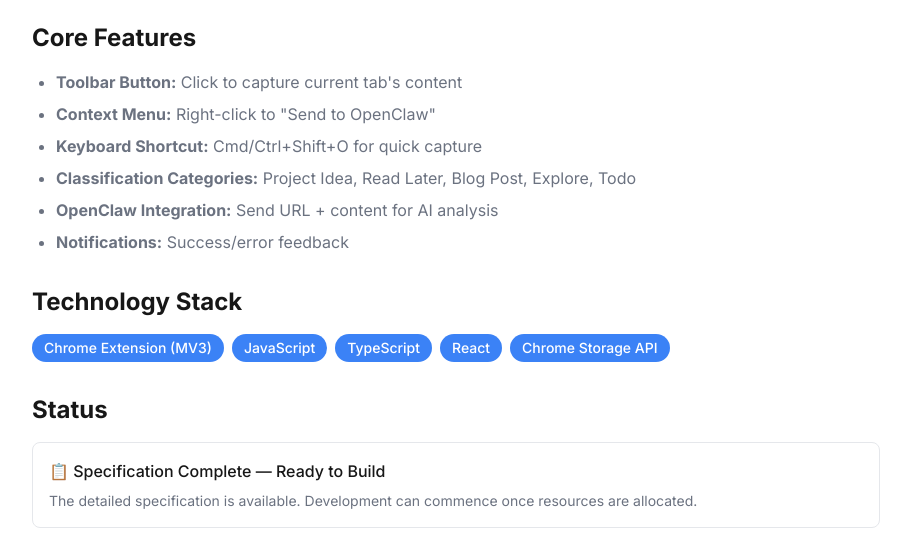
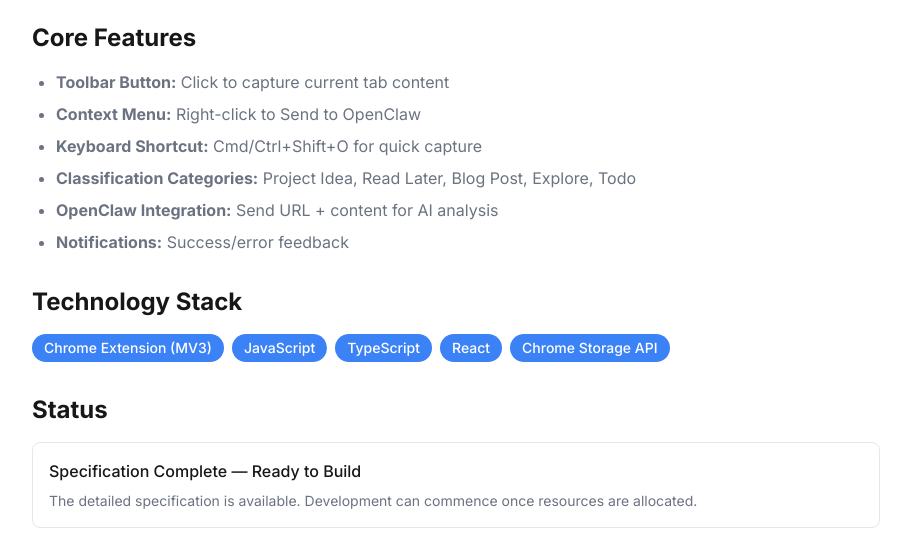
Before and after one commit to gauravsurtani/gauravsurtani.github.io, a Next.js app: page /things-to-build/chrome-extension in a window 1280 px wide. Shown: the part 368-901 px from the top of the page, without its empty margins (184-1095 px from the left). Built offline with nearby package versions, Linux system fonts and the light colour scheme.

Commit message:
Fix ESLint errors in Things to Build pages

```diff
--- a/src/app/things-to-build/android-app/page.tsx
+++ b/src/app/things-to-build/android-app/page.tsx
@@ -2,7 +2,7 @@
 
 import React from 'react'
 import Link from 'next/link'
-import { FaAndroid, FaArrowLeft, FaRocket, FaCode, FaMobile, FaBrain, FaMusic } from 'react-icons/fa'
+import { FaAndroid, FaArrowLeft } from 'react-icons/fa'
 
 const ThingsToBuildAndroidPage = () => {
   return (
@@ -26,7 +26,7 @@
             <h1 className="text-4xl font-bold">Tech Blog Catchup - Android App</h1>
           </div>
           <p className="text-lg" style={{ color: 'var(--muted-foreground)' }}>
-            A "NotebookLM-style" audio experience for engineering blogs.
+            A NotebookLM-style audio experience for engineering blogs.
           </p>
         </div>
       </div>
@@ -45,7 +45,7 @@
             <h2 className="text-2xl font-bold mb-4">Key Features</h2>
             <ul className="list-disc pl-6 space-y-2" style={{ color: 'var(--muted-foreground)' }}>
               <li><strong>URL Input:</strong> Simple text field to paste blog URLs</li>
-              <li><strong>Share Extension:</strong> Android system intent to "Share to Tech Blog Catchup"</li>
+              <li><strong>Share Extension:</strong> Android system intent to Share to Tech Blog Catchup</li>
               <li><strong>LLM Script Generation:</strong> Transform technical text into dialogue scripts</li>
               <li><strong>TTS Audio Synthesis:</strong> Generate MP3 podcasts using ElevenLabs or OpenAI</li>
               <li><strong>Podcast Player:</strong> Standard controls with background playback</li>
@@ -74,7 +74,7 @@
           <section className="mb-8">
             <h2 className="text-2xl font-bold mb-4">Status</h2>
             <div className="p-4 rounded-lg border" style={{ backgroundColor: 'var(--card-bg)', borderColor: 'var(--card-border)' }}>
-              <p className="font-medium">📋 Specification Complete — Ready to Build</p>
+              <p className="font-medium">Specification Complete — Ready to Build</p>
               <p className="text-sm mt-2" style={{ color: 'var(--muted-foreground)' }}>
                 The detailed specification is available. Development can commence once resources are allocated.
               </p>
--- a/src/app/things-to-build/chrome-extension/page.tsx
+++ b/src/app/things-to-build/chrome-extension/page.tsx
@@ -2,7 +2,7 @@
 
 import React from 'react'
 import Link from 'next/link'
-import { FaChrome, FaArrowLeft, FaRocket, FaMousePointer, FaKeyboard, FaBookmark } from 'react-icons/fa'
+import { FaChrome, FaArrowLeft } from 'react-icons/fa'
 
 const ThingsToBuildChromePage = () => {
   return (
@@ -44,8 +44,8 @@
           <section className="mb-8">
             <h2 className="text-2xl font-bold mb-4">Core Features</h2>
             <ul className="list-disc pl-6 space-y-2" style={{ color: 'var(--muted-foreground)' }}>
-              <li><strong>Toolbar Button:</strong> Click to capture current tab's content</li>
-              <li><strong>Context Menu:</strong> Right-click to "Send to OpenClaw"</li>
+              <li><strong>Toolbar Button:</strong> Click to capture current tab content</li>
+              <li><strong>Context Menu:</strong> Right-click to Send to OpenClaw</li>
               <li><strong>Keyboard Shortcut:</strong> Cmd/Ctrl+Shift+O for quick capture</li>
               <li><strong>Classification Categories:</strong> Project Idea, Read Later, Blog Post, Explore, Todo</li>
               <li><strong>OpenClaw Integration:</strong> Send URL + content for AI analysis</li>
@@ -74,7 +74,7 @@
           <section className="mb-8">
             <h2 className="text-2xl font-bold mb-4">Status</h2>
             <div className="p-4 rounded-lg border" style={{ backgroundColor: 'var(--card-bg)', borderColor: 'var(--card-border)' }}>
-              <p className="font-medium">📋 Specification Complete — Ready to Build</p>
+              <p className="font-medium">Specification Complete — Ready to Build</p>
               <p className="text-sm mt-2" style={{ color: 'var(--muted-foreground)' }}>
                 The detailed specification is available. Development can commence once resources are allocated.
               </p>
```
